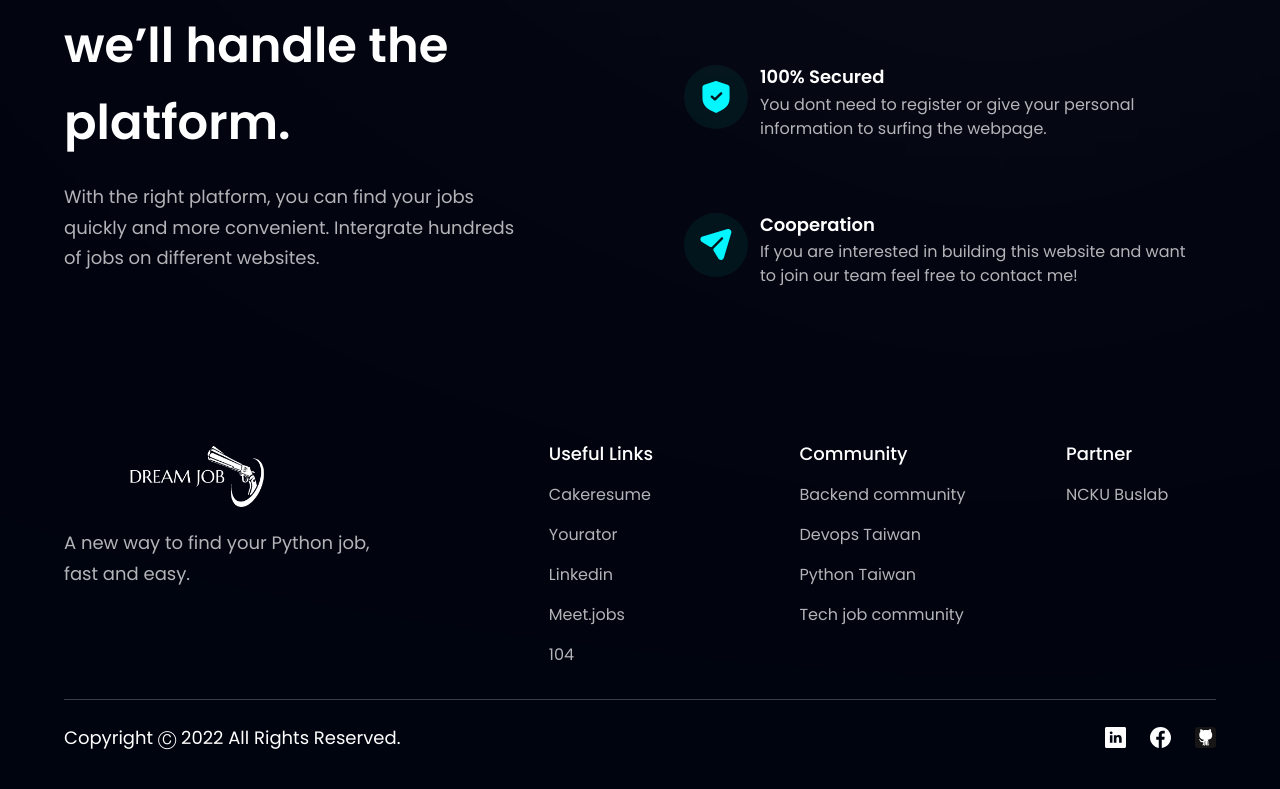
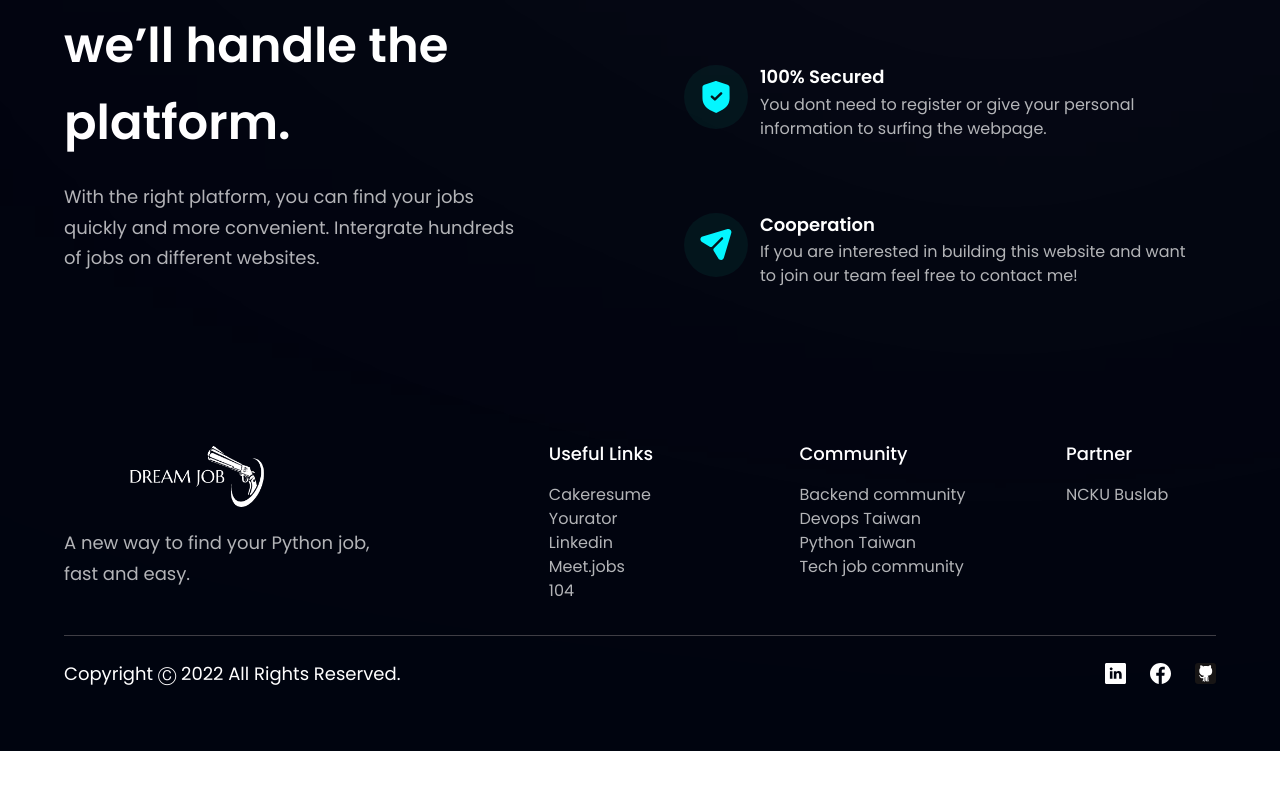
Before and after one commit to ChickenBenny/job-platform, a React (Vite) app in the folder frontend/: page / in a window 1280 px wide. Shown: the part 1121-1910 px from the top of the page. After the commit the page ends 1872 px from the top, so only its background shows below. Built offline with nearby package versions, Linux system fonts and the light colour scheme.

Commit message:
<fix>: footer bar url not clickable problem

```diff
--- a/frontend/src/components/Footer.jsx
+++ b/frontend/src/components/Footer.jsx
@@ -18,7 +18,10 @@ const Footer = () => (
 
       <div className="flex-[1.5] w-full flex flex-row justify-between flex-wrap md:mt-0 mt-10">
         {footerLinks.map((footerlink) => (
-          <div key={footerlink.title} className={`flex flex-col ss:my-0 my-4 min-w-[150px]`}>
+          <div
+            key={footerlink.title}
+            className={`flex flex-col ss:my-0 my-4 min-w-[150px]`}
+          >
             <h4 className="font-poppins font-medium text-[18px] leading-[27px] text-white">
               {footerlink.title}
             </h4>
@@ -26,11 +29,15 @@ const Footer = () => (
               {footerlink.links.map((link, index) => (
                 <li
                   key={link.name}
-                  className={`font-poppins font-normal text-[16px] leading-[24px] text-dimWhite hover:text-secondary cursor-pointer ${
-                    index !== footerlink.links.length - 1 ? "mb-4" : "mb-0"
-                  }`}
+                  className={`font-poppins font-normal text-[16px] leading-[24px] text-dimWhite hover:text-secondary cursor-pointer `}
                 >
-                  {link.name}
+                  <a
+                    href={`${link.link}`}
+                    target="_blank"
+                    rel="noopener noreferrer"
+                  >
+                    {link.name}
+                  </a>
                 </li>
               ))}
             </ul>
```
